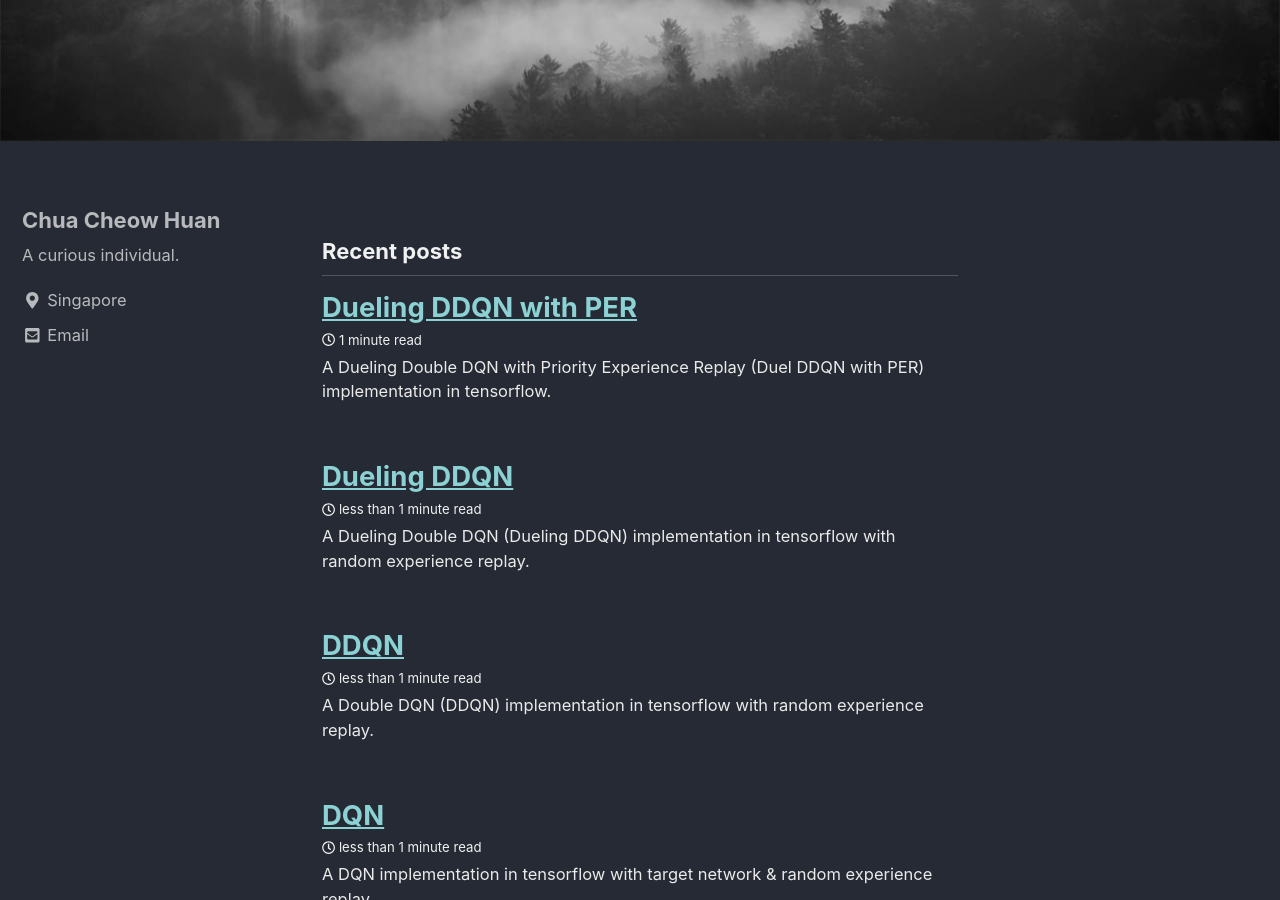
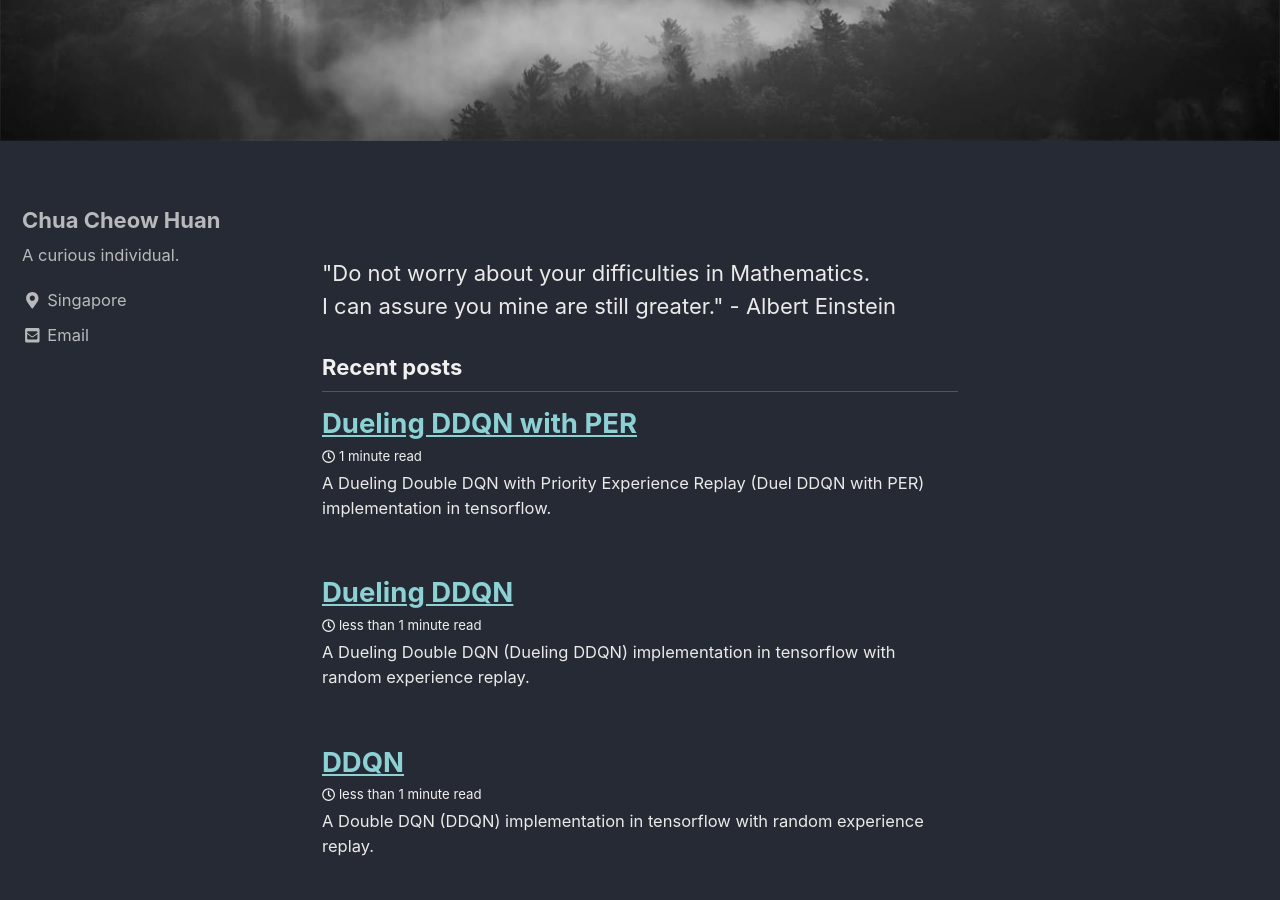
Before and after one commit to ChuaCheowHuan/ChuaCheowHuan.github.io, a Jekyll site: the page built from index.html, in a window 1280 px wide and 900 px high, scrolled down 417 px. Built offline with Jekyll 4.4.1, drawn with Linux system fonts in a browser that asks for light colours; cached includes are drawn as plain includes; the list of posts is cut into pages by our own code.

Commit message:
index quote added

```diff
--- a/blog.html
+++ b/blog.html
@@ -7,6 +7,7 @@ header:
       overlay_image: /assets/images/foggy.jpg
       overlay_filter: 0.1
 ---
+
 <h1>Latest Posts</h1>
 
 <ul>
@@ -20,3 +21,5 @@ header:
 </ul>
 
 <br>
+<br>
+<br>
--- a/index.html
+++ b/index.html
@@ -8,6 +8,11 @@ header:
       #overlay_image: /assets/images/foggy.jpg
       #overlay_filter: 0.1
 ---
+<br>
+"Do not worry about your difficulties in Mathematics.
+<br>
+ I can assure you mine are still greater." - Albert Einstein
+ <br>
 
 <!doctype html>
 <html>
@@ -16,7 +21,8 @@ header:
     <title>Home</title>
   </head>
   <body>
-    <h1></h1>
+    <h1>
+    </h1>
     <p>
     </p>
   </body>
```
Also changed, not shown: 4 other files.
